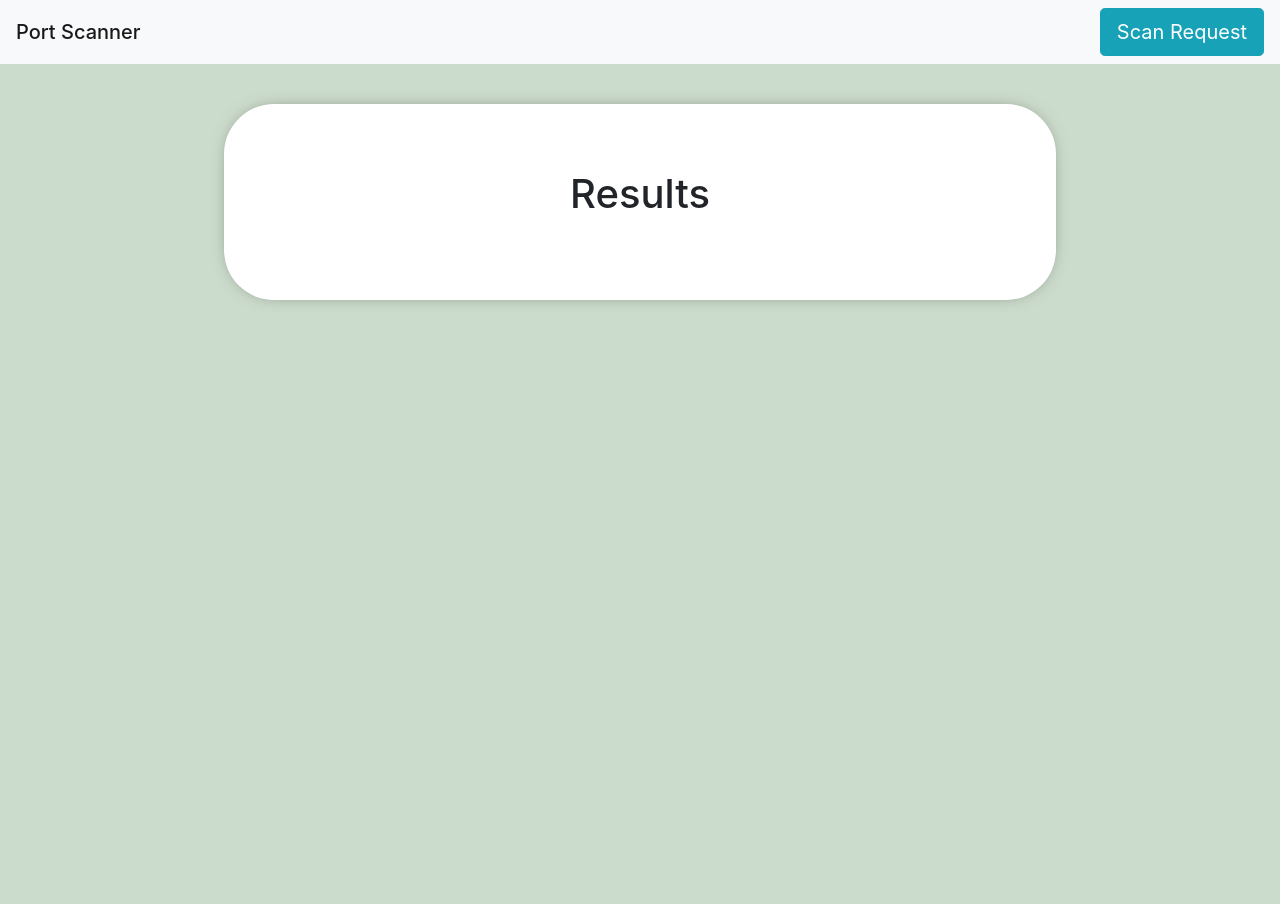
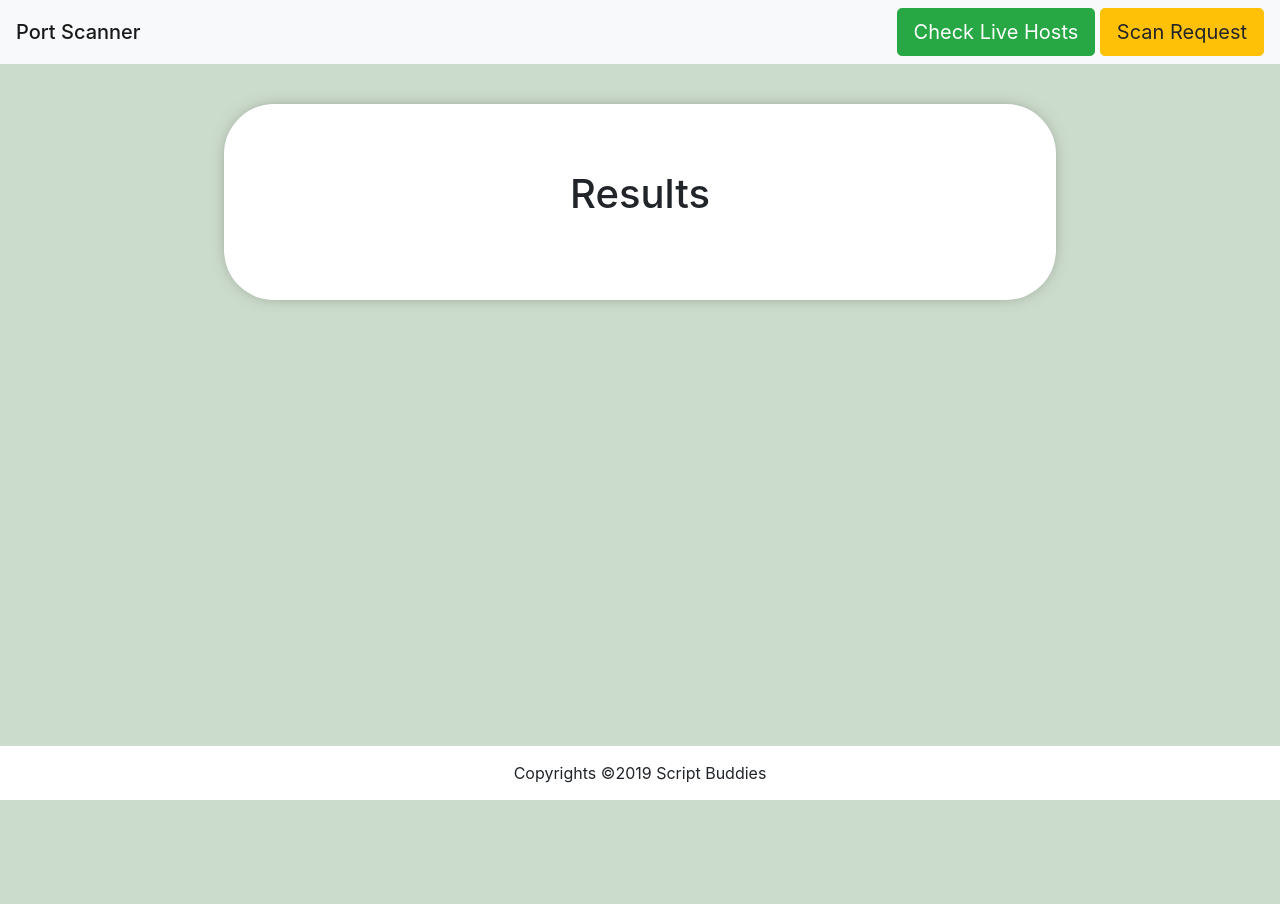
Before and after one commit to sooriravindra/Port-Scanner, a Python web app: template scanner/templates/index.html in a window 1280 px wide. Run offline with Jinja, Linux system fonts and the light colour scheme; the template is opened without the code that fills it, so the values that code supplies are empty; some libraries are stand-ins or nearby versions.

Commit message:
added ui for ping scan

```diff
--- a/scanner/app.py
+++ b/scanner/app.py
@@ -14,6 +14,11 @@ def index():
 def scan_results():
 	results = get_results()
 	return json.dumps(results)
+
+@flask_app.route('/ping_scan', methods=['POST'])
+def ping_scan():
+	pass
+
 
 # TODO : do input validation
 @flask_app.route('/submit_task', methods=['POST'])
--- a/scanner/scanner.py
+++ b/scanner/scanner.py
@@ -75,9 +75,10 @@ def is_icmp_blocked(response):
 
 	return 1
 
-def is_host_alive(host):
+@app.task(name="ping-sweep")
+def is_host_alive(dest_ip):
 	timeout = 5
-	response = sr1(IP(dst=str(host))/ICMP(), timeout=timeout)
+	response = sr1(IP(dst=str(dest_ip))/ICMP(), timeout=timeout)
 
 	if response is None or is_icmp_blocked(response):
 		return 0
--- a/scanner/static/css/main.css
+++ b/scanner/static/css/main.css
@@ -42,3 +42,13 @@ body {
 .job-title > td{
   border-top : none;
 }
+
+footer{
+  position : fixed;
+  bottom: 0;
+  left : 0;
+  background: white;
+  text-align: center;
+  padding: 15px;
+  width: 100%;
+}
--- a/scanner/static/js/script.js
+++ b/scanner/static/js/script.js
@@ -2,16 +2,26 @@ $(document).ready(() => {
   //show results
   $.get("/get_results").then(renderResults);
 
-  $("#scan_request").submit(function(event) {
+  $("#scan_request").submit(event => {
     event.preventDefault();
     const data = $(this).serialize();
     $(".spinner").show();
 
     $.post("/submit_task", data).then(status => {
       $(".spinner").hide();
-      $("#scan_request_modal").modal('hide');
+      $("#scan_request_modal").modal("hide");
     });
   });
+});
+
+$("#check_live_hosts").submit(event => {
+  event.preventDefault();
+  const data = $(this).serialize();
+  // $(".spinner").show();
+  $.post("/ping_scan", data).then(status => {
+    console.log(status)
+  })
+
 });
 
 const renderResults = results => {
--- a/scanner/templates/index.html
+++ b/scanner/templates/index.html
@@ -28,16 +28,25 @@
       <div class="center-block navbar-brand mb-0 h1">
         Port Scanner
       </div>
-
-      <!-- Trigger the modal with a button -->
+      <div>
         <button
           type="button"
-        class="btn btn-info btn-lg"
+          class="btn btn-success btn-lg"
+          data-toggle="modal"
+          data-target="#check_live_hosts_modal"
+        >
+          Check Live Hosts
+        </button>
+
+        <button
+          type="button"
+          class="btn btn-warning btn-lg"
           data-toggle="modal"
           data-target="#scan_request_modal"
         >
           Scan Request
         </button>
+      </div>
     </nav>
     <div class="container" align="center">
       <!-- Initial DIV -->
@@ -52,6 +61,7 @@
                 &times;
               </button>
             </div>
+            <!-- Scan Request Modal -->
             <div class="modal-body">
               <div class="formdiv">
                 <img src="logo.png" alt="" />
@@ -125,6 +135,45 @@
           </div>
         </div>
       </div>
+      <!-- End of Scan Request Modal -->
+
+      <!-- Check Live Hosts Modal -->
+      <div id="check_live_hosts_modal" class="modal fade" role="dialog">
+        <div class="modal-dialog">
+          <!-- Modal content-->
+          <div class="modal-content">
+            <div class="modal-header">
+              <button type="button" class="close" data-dismiss="modal">
+                &times;
+              </button>
+            </div>
+            <!-- Scan Request Modal -->
+            <div class="modal-body">
+              <div class="formdiv">
+                <h1 class="mt-3 mb-5">Ping Scan</h1>
+                <form id="check_live_hosts">
+                  <div class="form-group form-row">
+                    <!-- Validate IP and Network prefix with regex patterns -->
+                    <input
+                      name="ip_address"
+                      type="text"
+                      class="form-control"
+                      placeholder="IP Address"
+                      required
+                      pattern="((25[0-5])|(2[0-4]\d)|(1\d\d)|([1-9]?\d))(\.((25[0-5])|(2[0-4]\d)|(1\d\d)|([1-9]?\d))){3}$"
+                      title="Enter a valid IP address"
+                    />
+                  </div>
+                  <button type="submit" class="btn btn-info mb-2">
+                    <span class="fa fa-search"> </span> Start Scan
+                  </button>
+                </form>
+              </div>
+            </div>
+          </div>
+        </div>
+      </div>
+      <!-- End of Check Live Hosts Modal -->
 
       <!-- Spinner DIV -->
       <div class="col-sm-6 spinner"></div>
@@ -137,6 +186,10 @@
         </table>
       </div>
     </div>
+
+    <footer>
+      Copyrights ©2019 Script Buddies
+    </footer>
 
     <script
       src="https://code.jquery.com/jquery-3.4.0.min.js"
```
Lines whose indentation alone changed are shown as unchanged.
